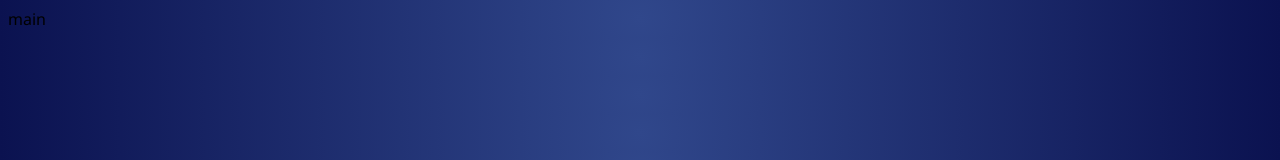
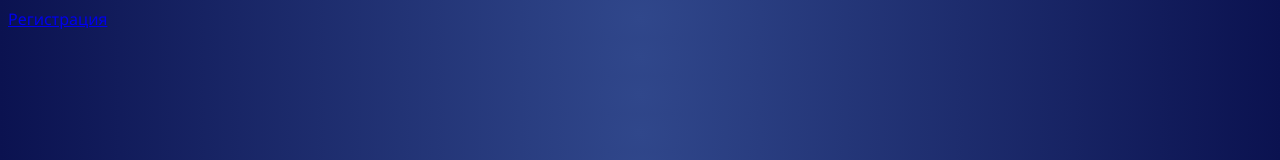
Before and after one commit to TereschenkoPavel/react-lab7, a React (Create React App) app: page / in a window 1280 px wide. Shown: the top 160 px of the page. Built offline with nearby package versions, Linux system fonts and the light colour scheme.

Commit message:
startpage change

```diff
--- a/src/index.tsx
+++ b/src/index.tsx
@@ -38,6 +38,6 @@ root.render(
 
 function Main(){
   return <div className="main">
-    main
+    <a href="/sign-in">Регистрация</a>
   </div>
 }
```
